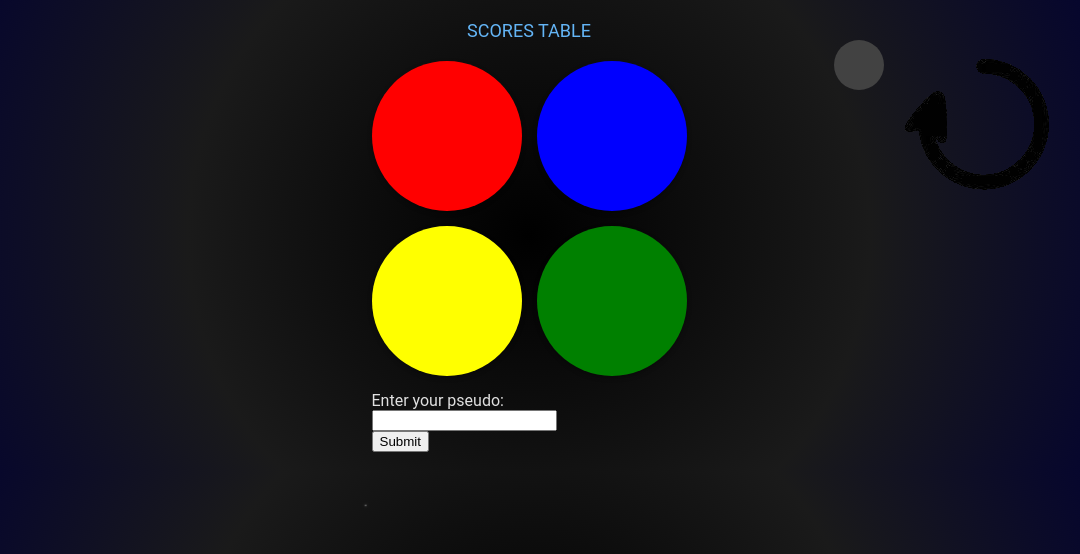
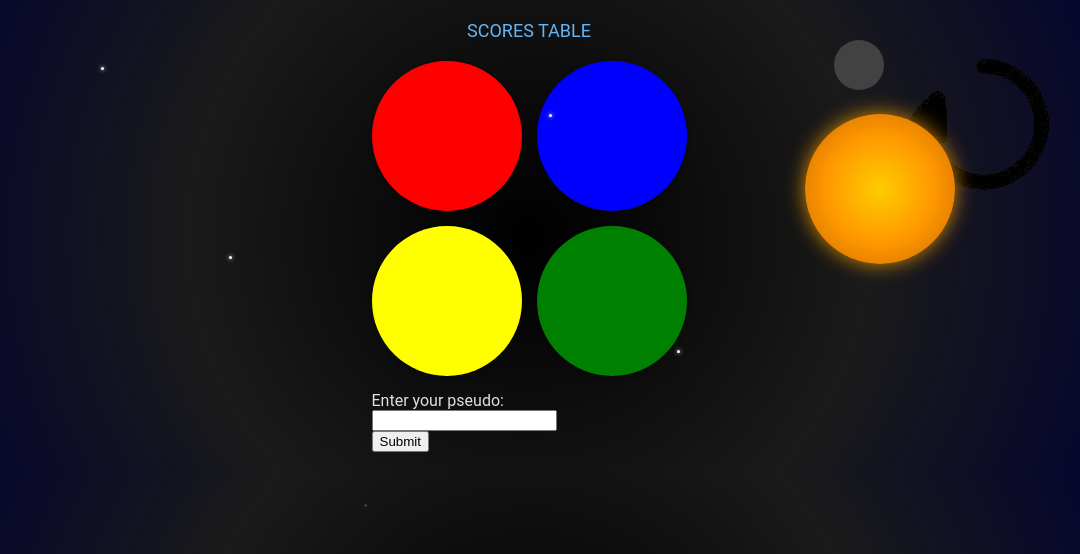
Before and after one commit to Veyosu/Simon_v2, a PHP site: page /game.php in a window 1280 px wide. Shown: the top 554 px of the page, without its empty margins (111-1191 px from the left). Run offline with PHP 8.4, Linux system fonts and the light colour scheme.

Commit message:
Update game.php

```diff
--- a/game.php
+++ b/game.php
@@ -25,6 +25,16 @@ echo '<!DOCTYPE html>
             <button type="submit">Submit</button>
         </form>
 
+        <!-- Étoiles fixes -->
+<div class="fixed-star" style="top: 10%; left: 15%;"></div>
+<div class="fixed-star" style="top: 20%; left: 50%;"></div>
+<div class="fixed-star" style="top: 30%; left: 80%;"></div>
+<div class="fixed-star" style="top: 50%; left: 25%;"></div>
+<div class="fixed-star" style="top: 70%; left: 60%;"></div>
+
+<!-- Planète -->
+<div class="planet"></div>
+
     </body>
      <script src="updated_index.js"></script>
     </html>';
```
